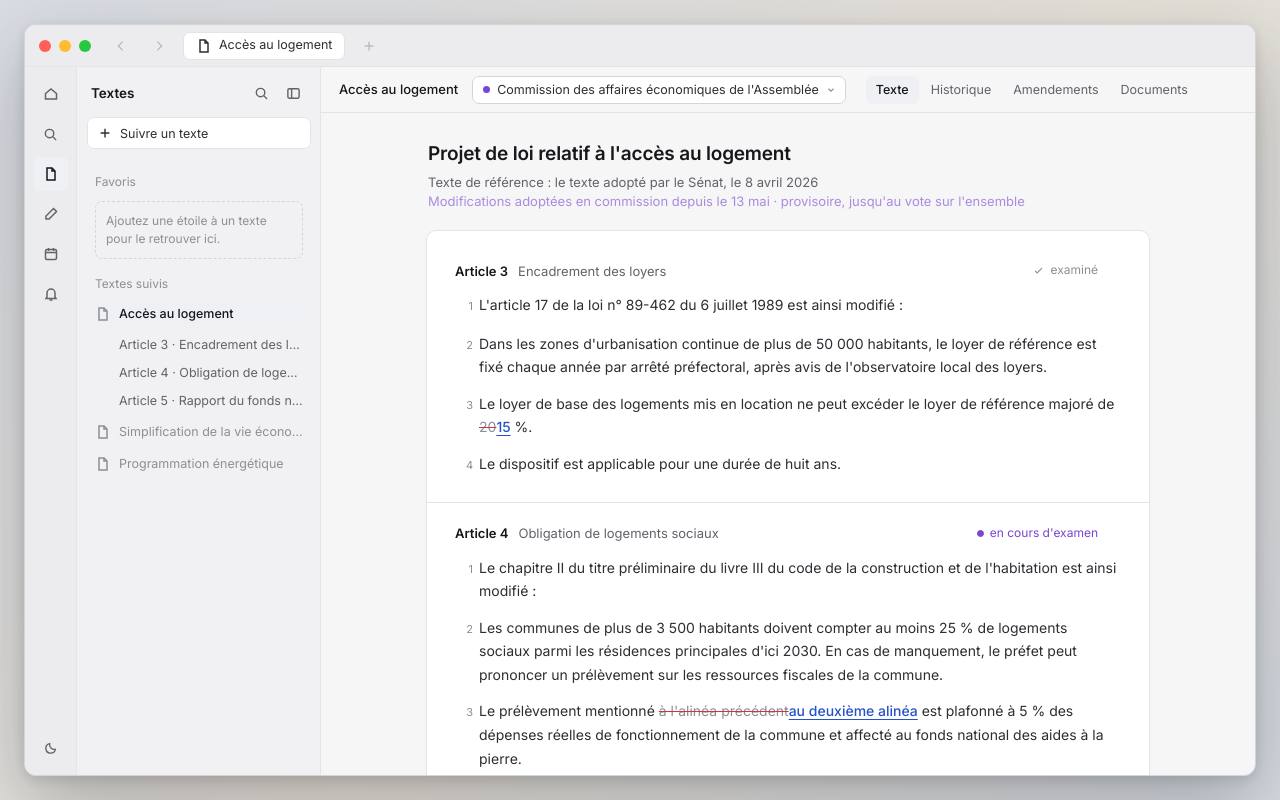
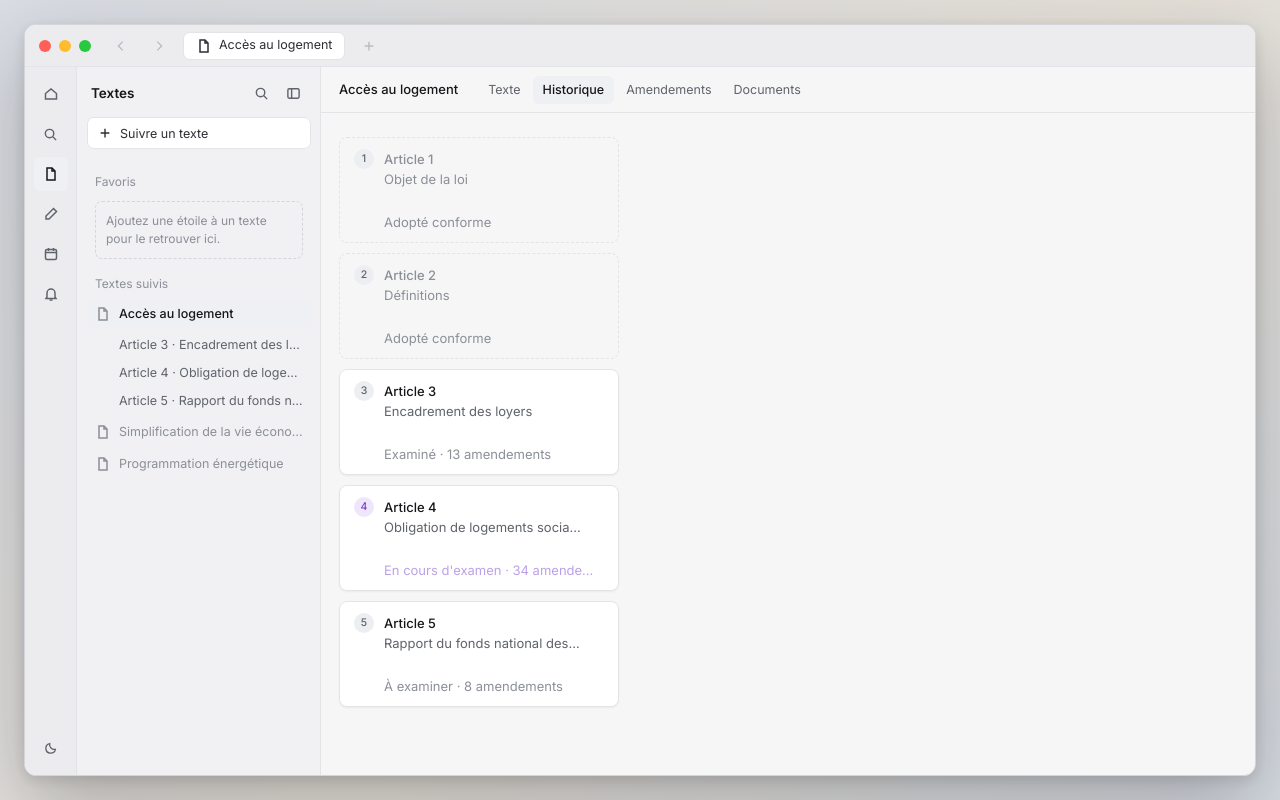
Before and after one commit to willkatintaya-lgtm/modelisationjuridique, a plain HTML site: page contexte-general/dossier-texte.html in a window 1280 px wide. Drawn offline with Linux system fonts and the light colour scheme.

Commit message:
Dossier : essai d'onglet Historique (une petite carte par article, ouvre la frise)
Co-Authored-By: Claude Opus 5.5 <noreply@anthropic.com>
Claude-Session: https://claude.ai/code/session_016ThzeY89Hr4Mqcf5f6p8r2

```diff
--- a/contexte-general/dossier-texte.html
+++ b/contexte-general/dossier-texte.html
@@ -317,6 +317,30 @@ del{color:var(--dim);text-decoration:line-through 1px var(--del);background:none
 .crumb .lk:hover{background:var(--hover);color:var(--fg)}
 .tabs button.on{cursor:default}
 @media (max-width:820px){ .doc-in{padding-top:18px} .da{padding:14px 18px 12px} .stm{min-width:260px;left:auto;right:0} }
+/* ===== onglet « Historique » du dossier (essai) : une petite carte par article, en colonne ===== */
+.hist-in{display:flex;flex-direction:column;align-items:flex-start;gap:10px;padding:24px var(--edge,18px) 64px}
+.hc{position:relative;flex:none;width:var(--cardw);height:78px;padding:12px 14px;background:var(--card);border:1px solid var(--border);border-radius:8px;box-shadow:var(--shadow);color:var(--text);font:400 13px/1.5 var(--f);text-align:left;cursor:pointer;transition:border-color .2s}
+.hc:hover{border-color:var(--border-2)}
+.hc .hd{display:flex;align-items:flex-start;gap:10px;padding-right:22px}
+.hc .av{flex:none;width:20px;height:20px;border-radius:50%;display:grid;place-items:center;background:var(--av);color:var(--muted);font-size:10.5px;font-weight:500;margin-top:-1px}
+.hc .who{color:var(--fg);font-weight:500;white-space:nowrap}
+.hc .tt{color:var(--muted);margin-left:6px;white-space:nowrap;overflow:hidden;text-overflow:ellipsis;min-width:0}
+.hc .meta{position:absolute;left:44px;right:14px;bottom:10px;color:var(--dim);white-space:nowrap;overflow:hidden;text-overflow:ellipsis}
+.hc .meta.live{color:var(--now);opacity:.5}
+.hc.live .av{background:var(--av-now);color:var(--now)}
+.hc .go{position:absolute;right:12px;top:12px;color:var(--dim);opacity:0;transition:opacity .2s}
+.hc:hover .go{opacity:1}
+.hc:disabled{cursor:default;box-shadow:none;background:transparent;border-style:dashed}
+.hc:disabled .who,.hc:disabled .tt{color:var(--dim)}
+.hc:disabled:hover{border-color:var(--border)}
+.hc{display:block;height:var(--ch,106px)}
+.hc .hd .tx{display:flex;flex-direction:column;min-width:0}
+.hc .tt{margin-left:0;white-space:nowrap;overflow:hidden;text-overflow:ellipsis}
+.hc .hd{position:absolute;top:12px;left:14px;right:14px}
+/* dans le dossier, les onglets restent visibles même sur écran étroit (la barre défile si besoin) */
+.mh.dmode{overflow-x:auto;scrollbar-width:none}
+.mh.dmode::-webkit-scrollbar{display:none}
+.mh.dmode .tabs{display:flex}
 </style>
 <div class="win">
   <div class="tb">
@@ -946,7 +970,7 @@ function showArt(k,rec=true){
   view="art"; content.classList.remove("docmode"); header(); go(k); header(); sideSync(); sizes(); if(rec) H2.push(cur);
 }
 const goOrig=go;
-go=function(k){ if(view==="doc") return; goOrig(k); if(view==="art"){ header(); sideSync(); H2.push(cur); } };
+go=function(k){ if(view!=="art") return; goOrig(k); if(view==="art"){ header(); sideSync(); H2.push(cur); } };
 const nav=e=>e==="d"?showDoc(false):showArt(e,false);
 document.getElementById("hback").onclick=()=>{ if(H2.at>0){ H2.at--; nav(H2.list[H2.at]); H2.ui(); } };
 document.getElementById("hfwd").onclick=()=>{ if(H2.at<H2.list.length-1){ H2.at++; nav(H2.list[H2.at]); H2.ui(); } };
@@ -965,9 +989,52 @@ document.addEventListener("click",e=>{
 // au clavier : dans le dossier, haut/bas font défiler le texte (pas de changement d'article) ; Échap ferme le menu
 const atRestOrig=atRest; atRest=()=>view==="art"&&atRestOrig();
 document.addEventListener("keydown",e=>{
-  if(view!=="doc") return;
+  if(view==="art") return;
   if(e.key==="Escape"){ document.querySelector(".mh .stsel")?.classList.remove("open"); e.stopImmediatePropagation(); }
   if(e.key==="ArrowLeft"||e.key==="ArrowRight") e.stopImmediatePropagation();
 },true);
 H2.list=[]; H2.at=-1; showDoc();
+// ===== onglet « Historique » du dossier (essai) =====
+// Une petite carte par article, en colonne ; un clic ouvre la frise de l'article.
+const PLACE=[{n:1,t:"Objet de la loi"},{n:2,t:"Définitions"}]; // articles sans données : visibles, non remplis
+const HSTATE={done:["Examiné",""],live:["En cours d'examen","live"],todo:["À examiner",""]};
+function histHTML(){
+  const ph=PLACE.map(a=>`<button class="hc" type="button" disabled title="Exemple non rempli"><div class="hd"><span class="av">${a.n}</span><span class="tx"><span class="who">Article ${a.n}</span><span class="tt">${a.t}</span></span></div><span class="meta">Adopté conforme</span></button>`).join("");
+  const real=ARTICLES.map((a,k)=>{ const [lab,cls]=HSTATE[STATE[k]], nb=a.amds.reduce((s,l)=>s+(l?l.length:0),0);
+    return `<button class="hc${cls?" live":""}" type="button" data-open="${k}" title="Ouvrir l'historique de l'article"><div class="hd"><span class="av">${a.n}</span><span class="tx"><span class="who">Article ${a.n}</span><span class="tt">${a.t}</span></span></div><span class="go">${ICONS.arrow}</span><span class="meta${cls?" live":""}">${lab} · ${nb} amendements</span></button>`; }).join("");
+  return `<div class="hist-in">${ph}${real}</div>`;
+}
+let artFrom="h"; // onglet d'où l'on a ouvert l'article : "d" (Texte) ou "h" (Historique)
+function renderDossier(){
+  docEl.style.setProperty("--edge",getComputedStyle(document.getElementById("stage")).getPropertyValue("--edge")||"18px");
+  docEl.innerHTML=view==="doc"?docHTML():histHTML();
+}
+const showDocOrig=showDoc;
+showDoc=function(rec=true){ view="doc"; content.classList.add("docmode"); renderDossier(); header(); sideSync(); if(rec) H2.push("d"); };
+function showHist(rec=true){ view="hist"; content.classList.add("docmode"); renderDossier(); header(); sideSync(); docEl.scrollTop=0; if(rec) H2.push("h"); }
+const headerOrig=header;
+header=function(){
+  document.querySelector(".mh").classList.toggle("dmode",view!=="art");
+  if(view==="art"){ headerOrig();
+    const from=artFrom==="d"?"Texte":"Historique";
+    crumb.querySelector(".c1").outerHTML=`<button class="lk c1" type="button" data-tab="${artFrom}">${from}</button>`;
+    return; }
+  const v=view; view="doc"; headerOrig(); view=v;
+  if(v==="hist") document.querySelectorAll(".mh .stsel").forEach(x=>x.remove());
+  tabs.innerHTML=`<button type="button" data-tab="d" class="${v==="doc"?"on":""}">Texte</button><button type="button" data-tab="h" class="${v==="hist"?"on":""}">Historique</button><button type="button" title="À venir">Amendements</button><button type="button" title="À venir">Documents</button>`;
+};
+const sideOrig=sideSync;
+sideSync=function(){ const v=view; if(v==="hist") view="doc"; sideOrig(); view=v; };
+const showArtOrig=showArt;
+showArt=function(k,rec=true){ if(view==="doc"||view==="hist") artFrom=view==="doc"?"d":"h"; showArtOrig(k,rec); };
+const nav2=e=>e==="d"?showDoc(false):e==="h"?showHist(false):showArt(e,false);
+document.getElementById("hback").onclick=()=>{ if(H2.at>0){ H2.at--; nav2(H2.list[H2.at]); H2.ui(); } };
+document.getElementById("hfwd").onclick=()=>{ if(H2.at<H2.list.length-1){ H2.at++; nav2(H2.list[H2.at]); H2.ui(); } };
+document.addEventListener("click",e=>{
+  const t=e.target.closest("[data-tab]"); if(!t) return;
+  e.stopImmediatePropagation(); t.dataset.tab==="d"?showDoc():showHist();
+},true);
+// dans le dossier (Texte ou Historique), le clavier ne change pas d'article
+const atRest2=atRest; atRest=()=>view==="art"&&atRest2();
+H2.list=[]; H2.at=-1; showHist();
 </script>
```
